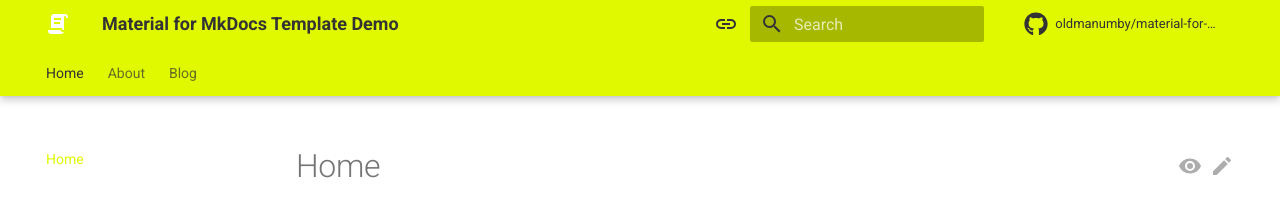
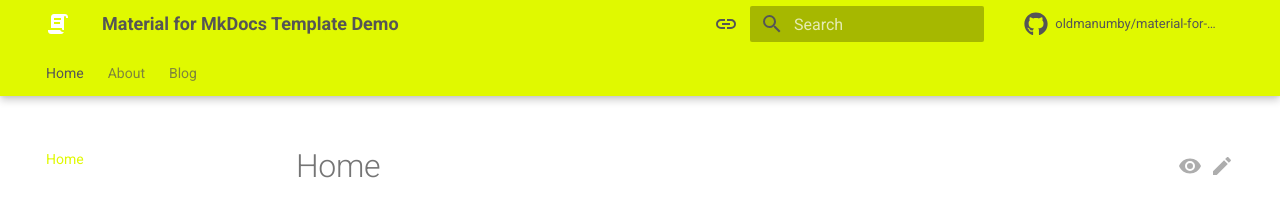
Before and after one commit to OldManUmby/material-for-mkdocs-template, an MkDocs documentation site: the page built from docs/index.md, in a window 1280 px wide. Shown: the top 202 px of the page. Built offline with MkDocs 1.6.1 and Material for MkDocs 9.7.7, drawn with Linux system fonts in a browser that asks for light colours; comment, search, counter and statistics services are not loaded.

Commit message:
Updated CSS

```diff
--- a/docs/stylesheets/extra.css
+++ b/docs/stylesheets/extra.css
@@ -5,7 +5,7 @@
     --md-accent-fg-color: #b22c00;
     --md-accent-fg-color--light: #b22c00;
     --md-accent-fg-color--dark: #b22c00;
-    --md-primary-bg-color: #333333;
+    --md-primary-bg-color: #555555;
 }
 
 [data-md-color-scheme="slate"] {
```
